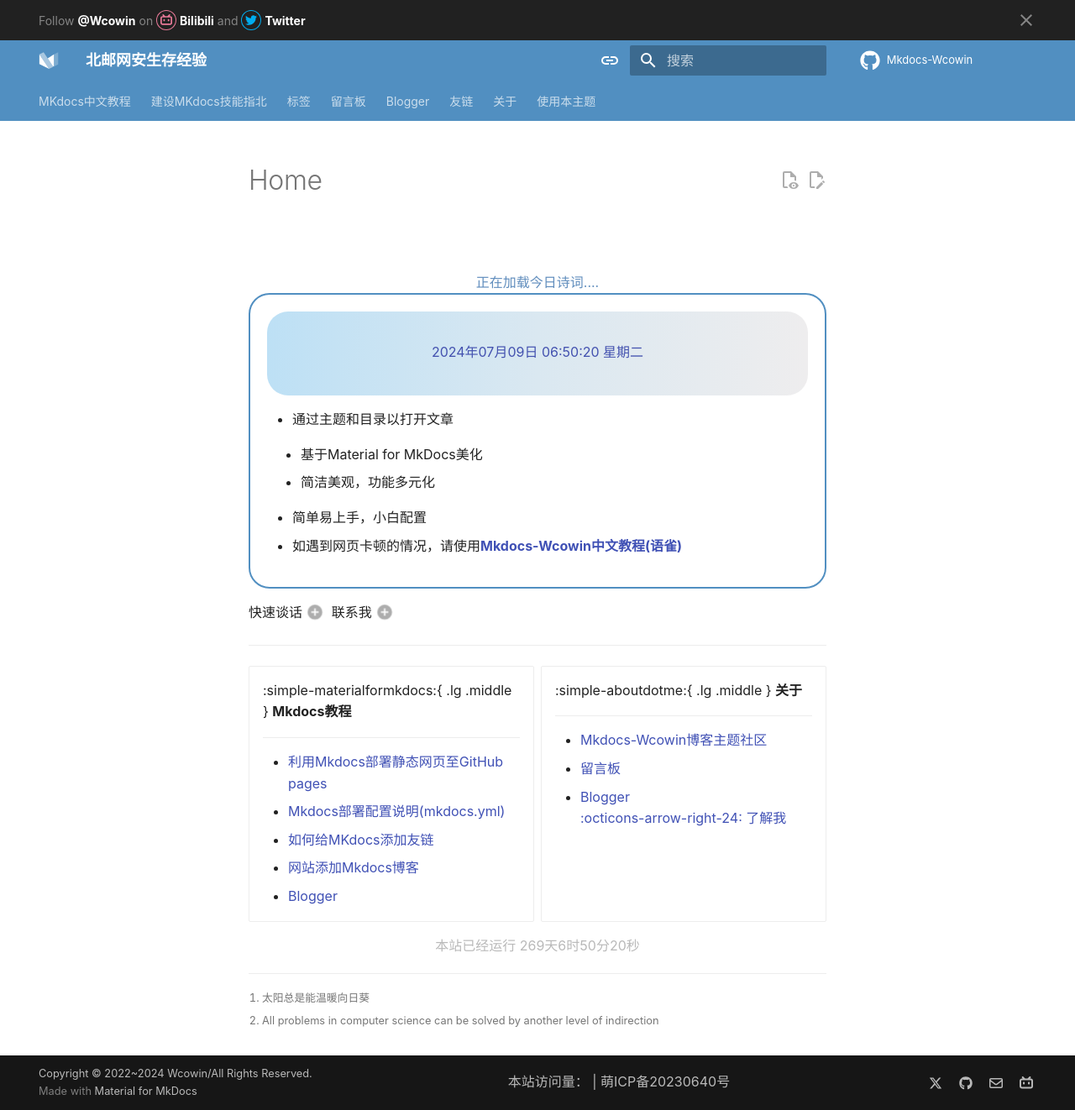
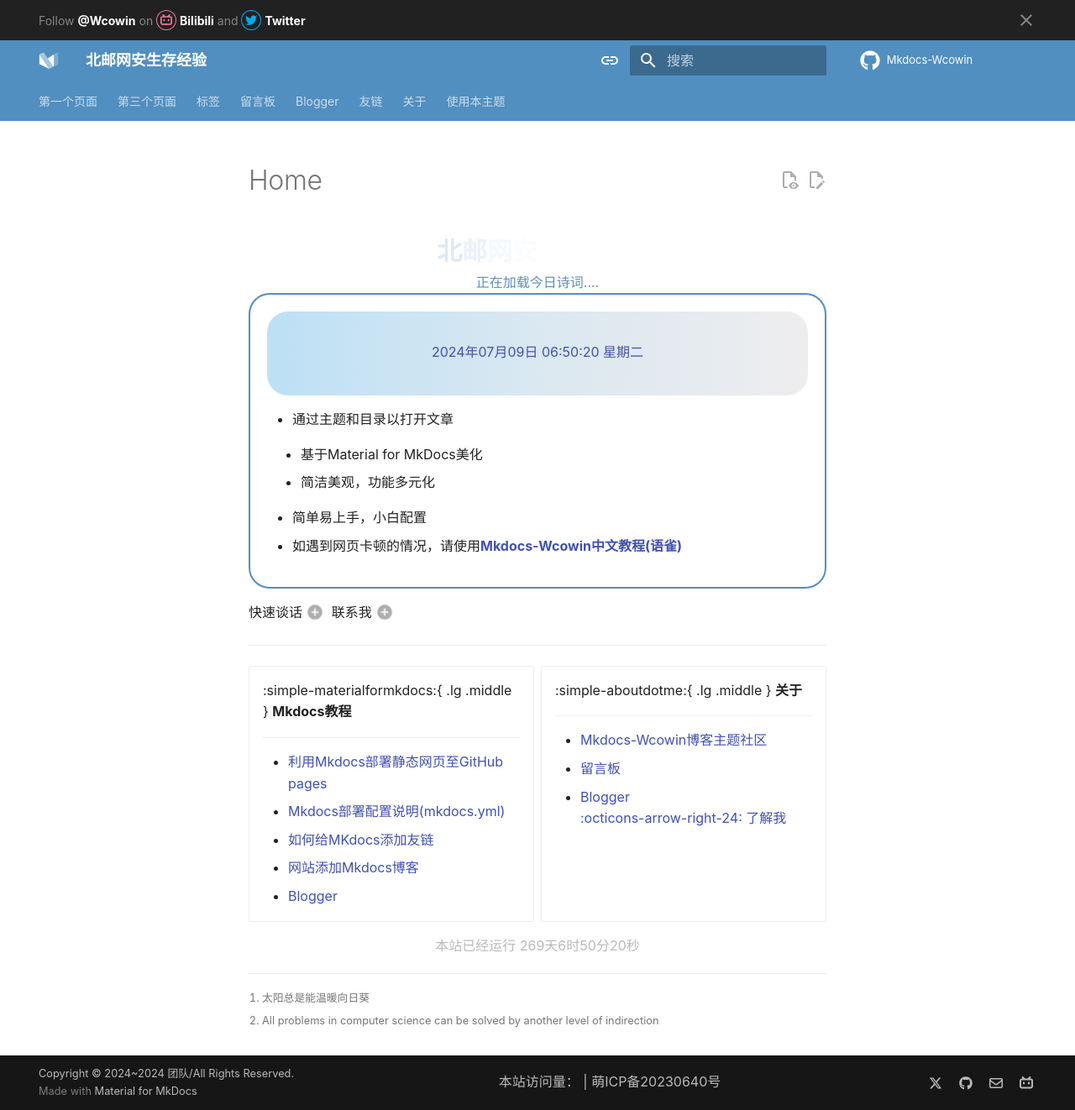
Before and after one commit to BUPT-SCSS-Insight/BUPT-SCSS-Insight.github.io, an MkDocs documentation site: the page built from docs/index.md, in a window 1280 px wide and 1322 px high. Shown: the whole window at 84% size. Built offline with MkDocs 1.6.1 and Material for MkDocs 9.7.7, drawn with Linux system fonts in a browser that asks for light colours; nearby versions of some CDN libraries; comment, search, counter and statistics services are not loaded; a style sheet for code colours, icons or effects is not loaded; some of the changed lines change nothing that is shown.

Commit message:
change settings

```diff
--- a/docs/index.md
+++ b/docs/index.md
@@ -42,7 +42,7 @@ ___       ___     ____     ____     ___       ___    _____      __      _
 -->
 
 
-<center><font  color= #518FC1 size=6 class="ml3">北邮网安生存jing'yan</font></center>
+<center><font  color= #518FC1 size=6 class="ml3">北邮网安生存经验</font></center>
 <script src="https://cdnjs.cloudflare.com/ajax/libs/animejs/2.0.2/anime.min.js"></script>
 
 
--- a/mkdocs.yml
+++ b/mkdocs.yml
@@ -69,13 +69,13 @@ repo_name: Mkdocs-Wcowin # 右上角的名字
 # [Navigtion]
 nav:
   # - 主页: index.md
-  - MKdocs中文教程:
+  - 第一个页面:
       - MKdocs教程:
           - 利用mkdocs部署静态网页至GitHub pages: blog/Mkdocs/mkdocs1.md
           - Mkdocs部署静态网页至GitHub pages配置说明(mkdocs.yml): blog/Mkdocs/mkdocs2.md
           - 解决 mkdocs部署 Github Pages 自定义域名失效的问题: blog/Mkdocs/mkdocs3.md
           - 添加Mkdocs博客: blog/Mkdocs/mkdocsblog.md
-      - Mkdocs美化:
+      - 第二个页面:
           - 网页圆角化设计: blog/websitebeauty/yuanjiaohua.md
           - 添加评论系统(giscus为例): blog/websitebeauty/mkcomments.md
           - 添加在线聊天: blog/websitebeauty/webtalknow.md
@@ -86,7 +86,7 @@ nav:
           - 背景特效: blog/websitebeauty/backgroud.md
           - 添加404页面: blog/websitebeauty/404.md
           - 为MKdocs添加文章修订时间戳: blog/websitebeauty/time.md
-  - 建设MKdocs技能指北:
+  - 第三个页面:
       - Markdown:
           - Markdown指南: develop/Markdown/markdown.md
           - MWeb Pro: develop/Markdown/MWeb.md
@@ -108,7 +108,7 @@ nav:
       - 功能测试: about/test.md
   - 使用本主题: https://github.com/new?template_name=Mkdocs-Wcowin&template_owner=Wcowin
 
-copyright: Copyright &copy; 2022~2024 Wcowin/All Rights Reserved. # 左下角的版权声明
+copyright: Copyright &copy; 2024~2024 团队/All Rights Reserved. # 左下角的版权声明
 
 extra:
   generator: true #是否删除页脚显示“使用 MkDocs 材料制造”
```
